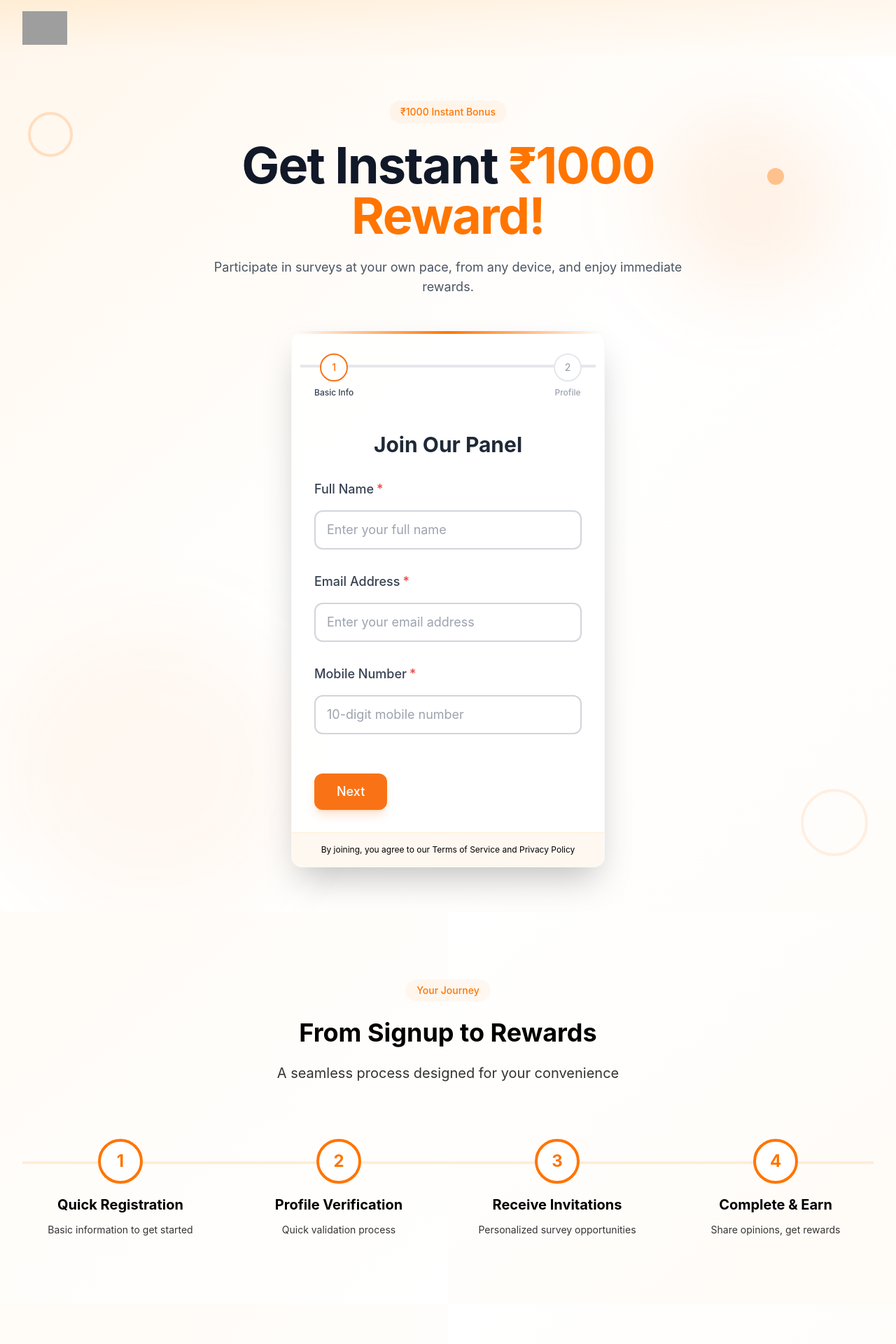
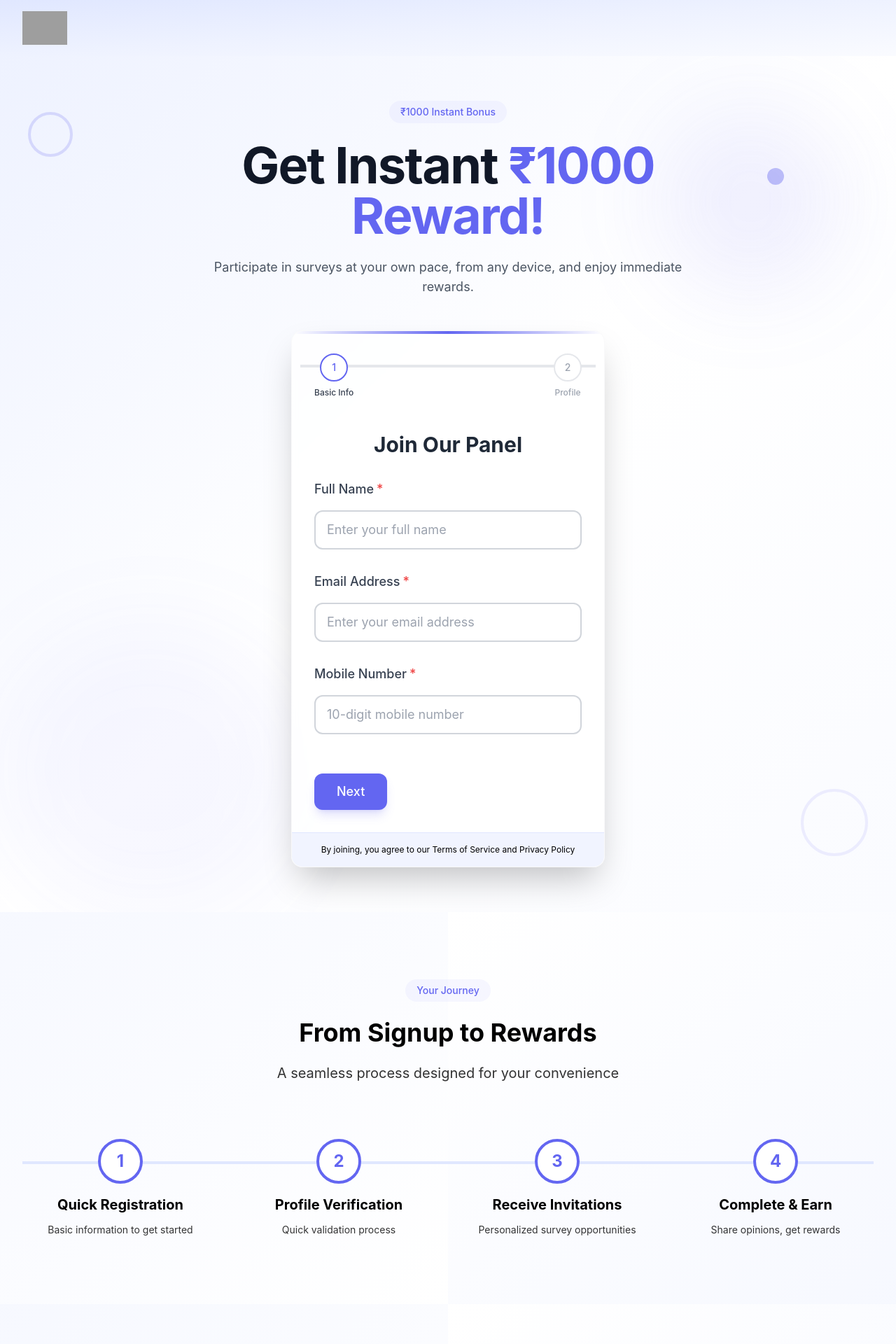
Before and after one commit to Yup0103/Survey2, a React (Create React App) app: page /#/ in a window 1280 px wide. Shown: the top 1920 px of the page at 70% size. Built offline with nearby package versions, Linux system fonts and the light colour scheme; grey boxes are pictures that could not be loaded.

Commit message:
Updated color scheme to modern indigo theme

```diff
--- a/src/components/Header.js
+++ b/src/components/Header.js
@@ -6,7 +6,7 @@ const Header = () => {
     <header className="relative">
       {/* Improved background gradient for seamless blend */}
       <div className="absolute inset-0 z-0">
-        <div className="absolute top-0 right-0 w-full h-full bg-gradient-to-br from-orange-100 via-orange-50 to-orange-50/30"></div>
+        <div className="absolute top-0 right-0 w-full h-full bg-gradient-to-br from-indigo-100 via-indigo-50 to-indigo-50/30"></div>
       </div>
 
       <div className="relative z-10 max-w-7xl mx-auto px-4 sm:px-6 lg:px-8">
--- a/src/components/Hero.js
+++ b/src/components/Hero.js
@@ -9,7 +9,7 @@ const Hero = () => {
     <div id="hero-section" className="relative overflow-hidden py-16 bg-white">
       {/* Stylish background elements */}
       <div className="absolute inset-0 z-0">
-        <div className="absolute top-0 right-0 w-full h-full bg-gradient-to-br from-orange-50 via-white to-orange-50/30"></div>
+        <div className="absolute top-0 right-0 w-full h-full bg-gradient-to-br from-indigo-50 via-white to-indigo-50/30"></div>
         <div className="hidden sm:block absolute bottom-0 left-0 w-1/3 h-1/3 bg-primary/5 rounded-full blur-3xl"></div>
         <div className="hidden sm:block absolute top-20 right-20 w-64 h-64 bg-primary/10 rounded-full blur-3xl"></div>
       </div>
@@ -41,7 +41,7 @@ const Hero = () => {
           <div className="px-8 pt-8 pb-8" ref={formRef}>
                 <SurveyForm ref={surveyFormRef} />
               </div>
-          <div className="px-6 py-4 bg-orange-50/80 border-t border-orange-100">
+          <div className="px-6 py-4 bg-indigo-50/80 border-t border-indigo-100">
               <p className="text-xs text-center text-black">By joining, you agree to our Terms of Service and Privacy Policy</p>
           </div>
         </div>
--- a/src/components/ProgressBar.js
+++ b/src/components/ProgressBar.js
@@ -9,7 +9,7 @@ const ProgressBar = ({ currentStep, totalSteps }) => {
         {/* Progress line */}
         <div className="absolute top-4 left-0 right-0 h-1 bg-gray-200 -mx-5">
           <div
-            className="h-1 bg-orange-500 transition-all duration-500 ease-in-out"
+            className="h-1 bg-indigo-500 transition-all duration-500 ease-in-out"
             style={{ width: `${progress}%` }}
           ></div>
         </div>
@@ -22,14 +22,14 @@ const ProgressBar = ({ currentStep, totalSteps }) => {
           return (
             <div
               key={stepNumber}
-              className={`flex flex-col items-center relative z-10 ${isActive ? 'text-orange-500' : 'text-gray-400'}`}
+              className={`flex flex-col items-center relative z-10 ${isActive ? 'text-indigo-500' : 'text-gray-400'}`}
             >
               <div
                 className={`w-10 h-10 rounded-full flex items-center justify-center ${
                   isCompleted
-                    ? 'bg-orange-500 text-white shadow-lg shadow-orange-500/20'
+                    ? 'bg-indigo-500 text-white shadow-lg shadow-indigo-500/20'
                     : isActive
-                      ? 'border-2 border-orange-500 bg-white'
+                      ? 'border-2 border-indigo-500 bg-white'
                       : 'border-2 border-gray-200 bg-white'
                 } transition-all duration-300`}
               >
@@ -38,7 +38,7 @@ const ProgressBar = ({ currentStep, totalSteps }) => {
                     <path strokeLinecap="round" strokeLinejoin="round" strokeWidth="2" d="M5 13l4 4L19 7"></path>
                   </svg>
                 ) : (
-                  <span className={`text-sm font-medium ${isActive ? 'text-orange-500' : 'text-gray-400'}`}>
+                  <span className={`text-sm font-medium ${isActive ? 'text-indigo-500' : 'text-gray-400'}`}>
                     {stepNumber}
                   </span>
                 )}
--- a/src/components/SurveyForm.js
+++ b/src/components/SurveyForm.js
@@ -68,7 +68,7 @@ const SurveyForm = forwardRef((props, ref) => {
   };
 
   // Updated button classes for better mobile touch targets
-  const primaryButtonClass = "w-full sm:w-auto bg-orange-500 text-white py-4 sm:py-3 px-8 rounded-xl hover:bg-orange-600 transition-all duration-300 focus:outline-none focus:ring-2 focus:ring-offset-2 focus:ring-orange-500 shadow-lg shadow-orange-500/20 text-lg font-medium";
+  const primaryButtonClass = "w-full sm:w-auto bg-indigo-500 text-white py-4 sm:py-3 px-8 rounded-xl hover:bg-indigo-600 transition-all duration-300 focus:outline-none focus:ring-2 focus:ring-offset-2 focus:ring-indigo-500 shadow-lg shadow-indigo-500/20 text-lg font-medium";
   const secondaryButtonClass = "w-full sm:w-auto bg-gray-100 text-gray-700 py-4 sm:py-3 px-8 rounded-xl hover:bg-gray-200 transition-all duration-300 focus:outline-none focus:ring-2 focus:ring-offset-2 focus:ring-gray-500 text-lg font-medium";
 
   return (
@@ -211,7 +211,7 @@ const SurveyForm = forwardRef((props, ref) => {
           </div>
           <h2 className="text-2xl sm:text-3xl font-bold text-gray-800">Welcome to Our Panel!</h2>
           <p className="text-lg sm:text-xl text-gray-600">Your registration has been submitted successfully.</p>
-          <div className="bg-orange-50/30 p-6 sm:p-8 rounded-2xl">
+          <div className="bg-indigo-50/30 p-6 sm:p-8 rounded-2xl">
             <p className="text-gray-700 text-lg sm:text-xl leading-relaxed">
               As part of our Consumer Panel, you'll have the opportunity to participate in surveys
               designed to gather valuable feedback on various campaigns. For every survey you complete,
--- a/src/pages/Home.js
+++ b/src/pages/Home.js
@@ -23,11 +23,11 @@ const ProcessStep = ({ number, title, description, isLast = false }) => (
   <div className="group relative">
     <div className="flex">
       <div className="flex-shrink-0">
-        <div className="flex items-center justify-center w-12 h-12 rounded-xl bg-white shadow-md text-primary font-medium border border-orange-100 group-hover:bg-primary group-hover:text-white transition-colors duration-300">
+        <div className="flex items-center justify-center w-12 h-12 rounded-xl bg-white shadow-md text-primary font-medium border border-indigo-100 group-hover:bg-primary group-hover:text-white transition-colors duration-300">
           {number}
         </div>
         {!isLast && (
-          <div className="absolute top-12 left-6 w-px h-16 bg-orange-100"></div>
+          <div className="absolute top-12 left-6 w-px h-16 bg-indigo-100"></div>
         )}
       </div>
       <div className="ml-6">
@@ -54,7 +54,7 @@ const TestimonialCard = ({ image, name, role, quote }) => (
 );
 
 const StatCard = ({ value, label, icon }) => (
-  <div className="bg-white rounded-2xl shadow-md p-6 border border-orange-50">
+  <div className="bg-white rounded-2xl shadow-md p-6 border border-indigo-50">
     <div className="flex items-center">
       <div className="rounded-xl bg-primary/5 p-3 text-primary">
         {icon}
@@ -77,8 +77,8 @@ const Home = () => {
       <div className="relative py-24 bg-white overflow-hidden">
         {/* Decorative background elements */}
         <div className="absolute inset-0">
-          <div className="absolute top-0 left-0 w-1/2 h-full bg-gradient-to-br from-orange-50/50 to-transparent"></div>
-          <div className="absolute bottom-0 right-0 w-1/2 h-full bg-gradient-to-tl from-orange-50/50 to-transparent"></div>
+          <div className="absolute top-0 left-0 w-1/2 h-full bg-gradient-to-br from-indigo-50/50 to-transparent"></div>
+          <div className="absolute bottom-0 right-0 w-1/2 h-full bg-gradient-to-tl from-indigo-50/50 to-transparent"></div>
         </div>
 
         <div className="relative max-w-7xl mx-auto px-4 sm:px-6 lg:px-8">
@@ -93,8 +93,8 @@ const Home = () => {
           {/* Timeline - Vertical on mobile, Horizontal on desktop */}
           <div className="relative">
             {/* Progress line - Vertical on mobile, Horizontal on desktop */}
-            <div className="hidden sm:block absolute top-8 left-0 right-0 h-1 bg-orange-100"></div>
-            <div className="sm:hidden absolute left-8 top-0 bottom-0 w-1 bg-orange-100"></div>
+            <div className="hidden sm:block absolute top-8 left-0 right-0 h-1 bg-indigo-100"></div>
+            <div className="sm:hidden absolute left-8 top-0 bottom-0 w-1 bg-indigo-100"></div>
 
             <div className="grid grid-cols-1 sm:grid-cols-4 gap-12 sm:gap-8">
               {/* Step 1 */}
@@ -165,8 +165,8 @@ const Home = () => {
       <div className="relative py-24 bg-white overflow-hidden">
         {/* Decorative background elements */}
         <div className="absolute inset-0">
-          <div className="absolute top-0 left-0 w-1/2 h-full bg-gradient-to-br from-orange-50/50 to-transparent"></div>
-          <div className="absolute bottom-0 right-0 w-1/2 h-full bg-gradient-to-tl from-orange-50/50 to-transparent"></div>
+          <div className="absolute top-0 left-0 w-1/2 h-full bg-gradient-to-br from-indigo-50/50 to-transparent"></div>
+          <div className="absolute bottom-0 right-0 w-1/2 h-full bg-gradient-to-tl from-indigo-50/50 to-transparent"></div>
         </div>
 
         <div className="relative max-w-7xl mx-auto px-4 sm:px-6 lg:px-8">
--- a/tailwind.config.js
+++ b/tailwind.config.js
@@ -6,8 +6,8 @@ module.exports = {
   theme: {
     extend: {
       colors: {
-        primary: '#FF7500',
-        secondary: '#FFF1E6',
+        primary: '#6366F1',
+        secondary: '#EEF2FF',
       },
     },
   },
```
Also changed, not shown: src/components/FormInput.js (+6 -6 lines).
